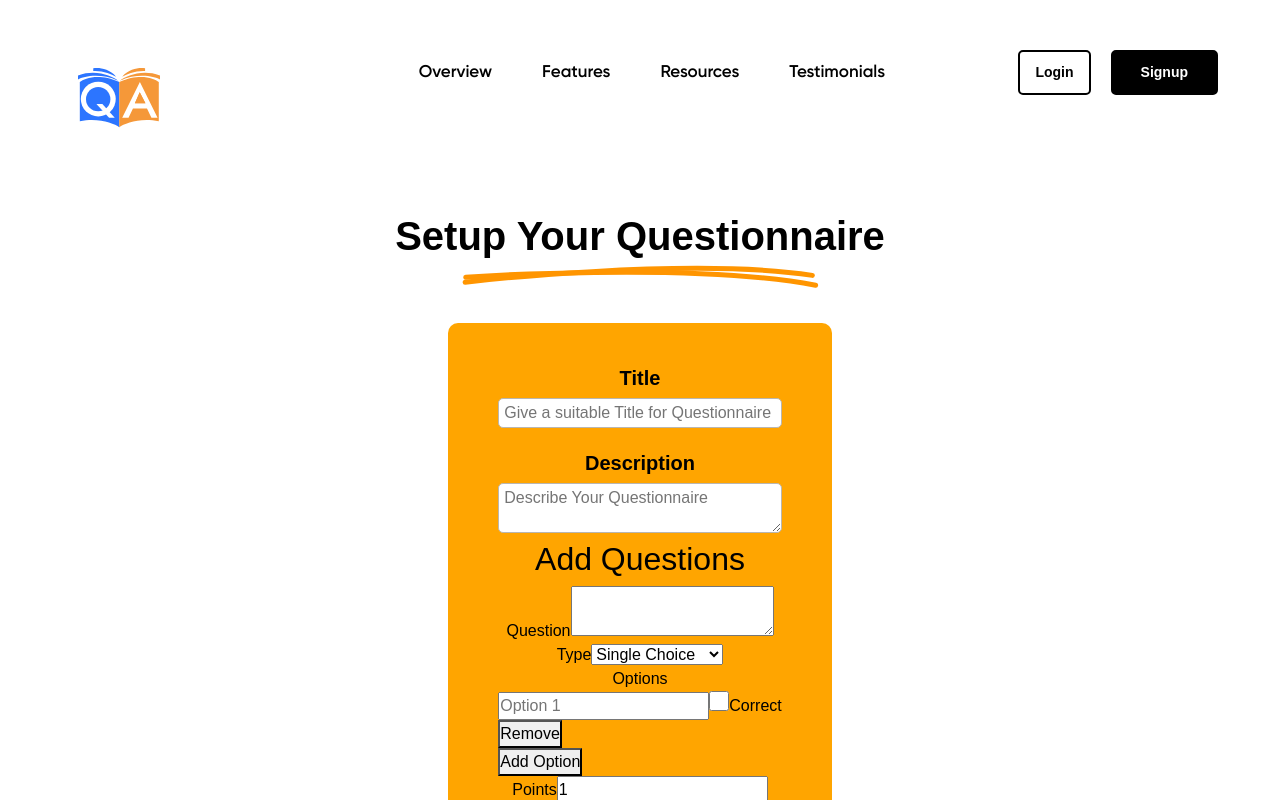
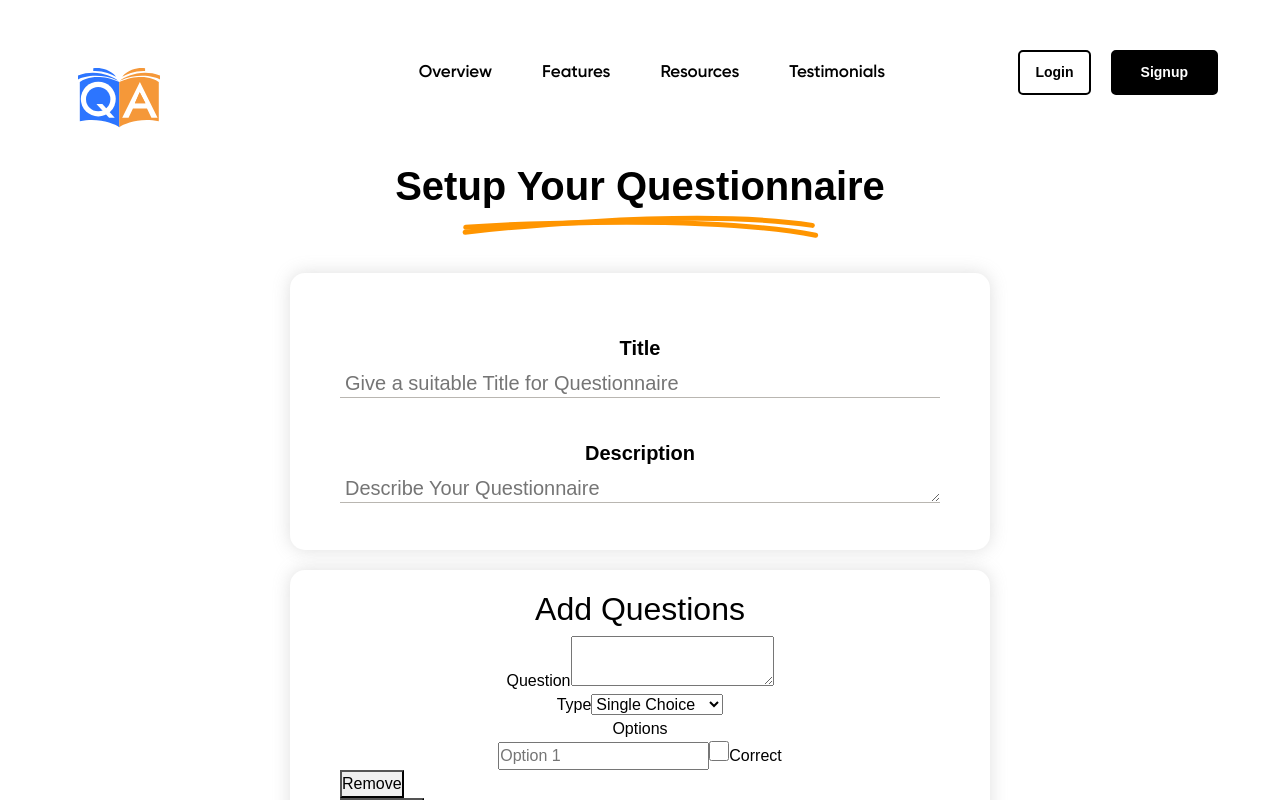
Before and after one commit to WTFAYXN/Quality-Academy, a React (Vite) app in the folder client/: page /quizzes/create in a window 1280 px wide. Built offline with nearby package versions, Linux system fonts and the light colour scheme.

Commit message:
Create Quiz Done, Submit Page Done

```diff
--- a/client/src/Pages/Quiz/AlreadySubmittedPage.jsx
+++ b/client/src/Pages/Quiz/AlreadySubmittedPage.jsx
@@ -1,11 +1,18 @@
 import React from "react";
+import Navbar from "../../components/Navbar/Navbar";
+import Footer from "../../components/Footer/Footer";
 
 const AlreadySubmittedPage = () => {
   return (
-    <div>
+    <>
+    <Navbar />
+    <div className="thank-you-card">
       <h1>Thank You for submitting the quiz</h1>
       <p>You have submitted this quiz. You cannot attempt it again.</p>
     </div>
+
+    <Footer />
+    </>
   );
 };
 
--- a/client/src/Pages/Quiz/CreateQuiz.jsx
+++ b/client/src/Pages/Quiz/CreateQuiz.jsx
@@ -163,7 +163,13 @@ const CreateQuiz = () => {
         <h1 className="quiz-setting-h1">
           Setup Your Questionnaire <span><img className="line-quiz" src={line} /></span>
         </h1>
+
+        {/* Questionnaire  */}
+
+
         <form className="quiz-form" onSubmit={handleQuizSubmit}>
+
+          <div className="quiz-title-description">
             <div className="title">
               <label className="title-label">Title</label>
               <input
@@ -184,6 +190,7 @@ const CreateQuiz = () => {
                 onChange={(e) => setDescription(e.target.value)}
                 required
               />
+            </div>
           </div>
 
           {/* <div className="checkboxes">
--- a/client/src/Questionnaire/User.css
+++ b/client/src/Questionnaire/User.css
@@ -100,5 +100,5 @@ input[type="checkbox"] {
     /* color: blue; */
     /* background: red; */
     padding: 3px;
-    border: 1px solid --var(blue);
+    border: 1px solid #2C75FF;
   }
--- a/client/src/index.css
+++ b/client/src/index.css
@@ -53,7 +53,7 @@ h1,h2,h3,h4,h6{
     justify-content:center;
     align-items:center;
     flex-direction:column;
-    margin: 100px auto;
+    margin: 50px auto;
     color: var(--black)
   }
 
@@ -77,9 +77,28 @@ h1,h2,h3,h4,h6{
 
 
   .quiz-form{
-    background-color:orange;
-    padding: 20px 50px 20px;
-    border-radius: 10px;
+    width: 700px;
+    /* background: #FFFFFF;
+    box-shadow: 0px 0px 15px rgba(177, 177, 177, 0.25); */
+
+  }
+
+  .quiz-title-description{
+    margin-bottom: 20px;
+    background: #FFFFFF;
+    box-shadow: 0px 0px 17px rgba(145, 145, 145, 0.3);
+    /* box-shadow: 0px 0px 15px rgba(177, 177, 177, 0.25); */
+    border-radius: 15px;
+    padding: 20px 50px 40px;
+  }
+
+  .question-form{
+    margin-bottom: 20px;
+    background: #FFFFFF;
+    box-shadow: 0px 0px 17px rgba(145, 145, 145, 0.3);
+    /* box-shadow: 0px 0px 15px rgba(177, 177, 177, 0.25); */
+    border-radius: 15px;
+    padding: 20px 50px 40px;
   }
 
   .title-label, .description-label{
@@ -91,7 +110,7 @@ h1,h2,h3,h4,h6{
   .checkboxes{
     padding:20px 0px;
     display:flex;
-    gap: 30px;
+    gap: 90px;
     font-weight: 600;
   }
 
@@ -100,16 +119,27 @@ h1,h2,h3,h4,h6{
   }
 
   .title, .description{
-    padding-top: 20px;
+    padding-top: 40px;
   }
 
   .title-input, .description-input{
+    height:30px;
+    font-size: 20px;
+    border-top: transparent;
+    border-left: transparent;
+    border-right: transparent;
     width: 100%;
     margin-top: 5px;
-    border-radius: 5px;
-    border: 1px solid #b9b6b1;
+    padding-left: 5px;
+    /* border-radius: 5px; */
+    border-bottom: 1px solid #b9b6b1;
   }
 
+  .title-input:focus-visible, .title-input:focus, .description-input:focus-visible{
+    outline: none;
+    border-bottom: 1px solid #000000;
+  }
+/*
   .title-input{
     height:30px;
     padding-left: 5px;
@@ -117,9 +147,9 @@ h1,h2,h3,h4,h6{
   .description-input{
     height:50px;
     padding-left: 5px;
-    padding-top: 2px;
+
   }
-
+   */
   .btn-quiz-setting{
     width:100%;
     border-radius: 10px;
@@ -142,3 +172,16 @@ h1,h2,h3,h4,h6{
     display: block;
     margin: 0 auto;
   }
+
+  .thank-you-card{
+    height: 50vh;
+    display: flex;
+    justify-content: center;
+    flex-direction: column;
+    align-items: center;
+}
+
+.thank-you-card h1{
+  font-weight: 800;
+  padding-bottom: 20px;
+}
```
Lines whose indentation alone changed are shown as unchanged.
